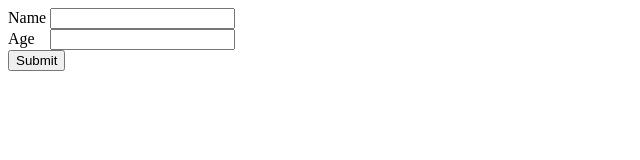
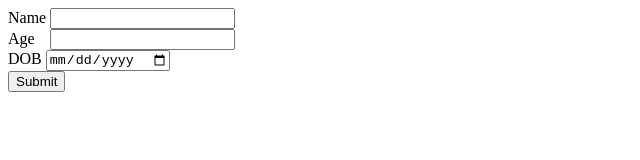
Before and after one commit to jabley/mums-in-tech, a plain HTML site: page week-03/hello-world.html in a window 1280 px wide. Shown: the whole page, without its empty margins (0-640 px from the left). Drawn offline with Linux system fonts and the light colour scheme.

Commit message:
Illustrate a date control
Also talk about caniuse.com and how not all controls work in all
browsers. Desktop Safari doesn’t support it (but iOS Safari does!).

```diff
--- a/week-03/hello-world.html
+++ b/week-03/hello-world.html
@@ -21,6 +21,10 @@
           <label id="age-label" for="age">Age</label>
           <input id="age" name="age" />
         </div>
+        <div>
+          <label for="date-of-birth">DOB</label>
+          <input type="date" id="date-of-birth" name="date-of-birth" />
+        </div>
         <button>Submit</button>
       </form>
     </main>
```
